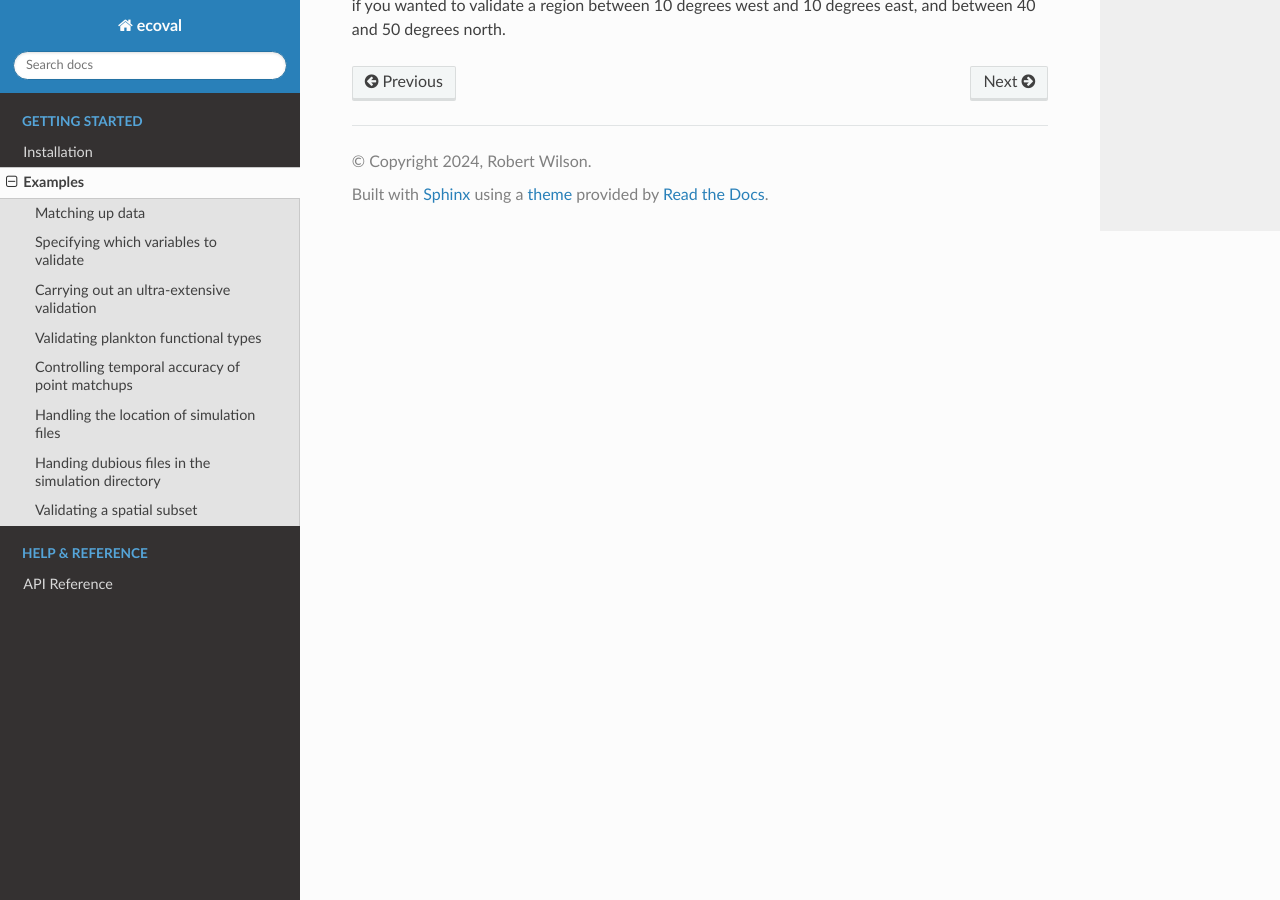
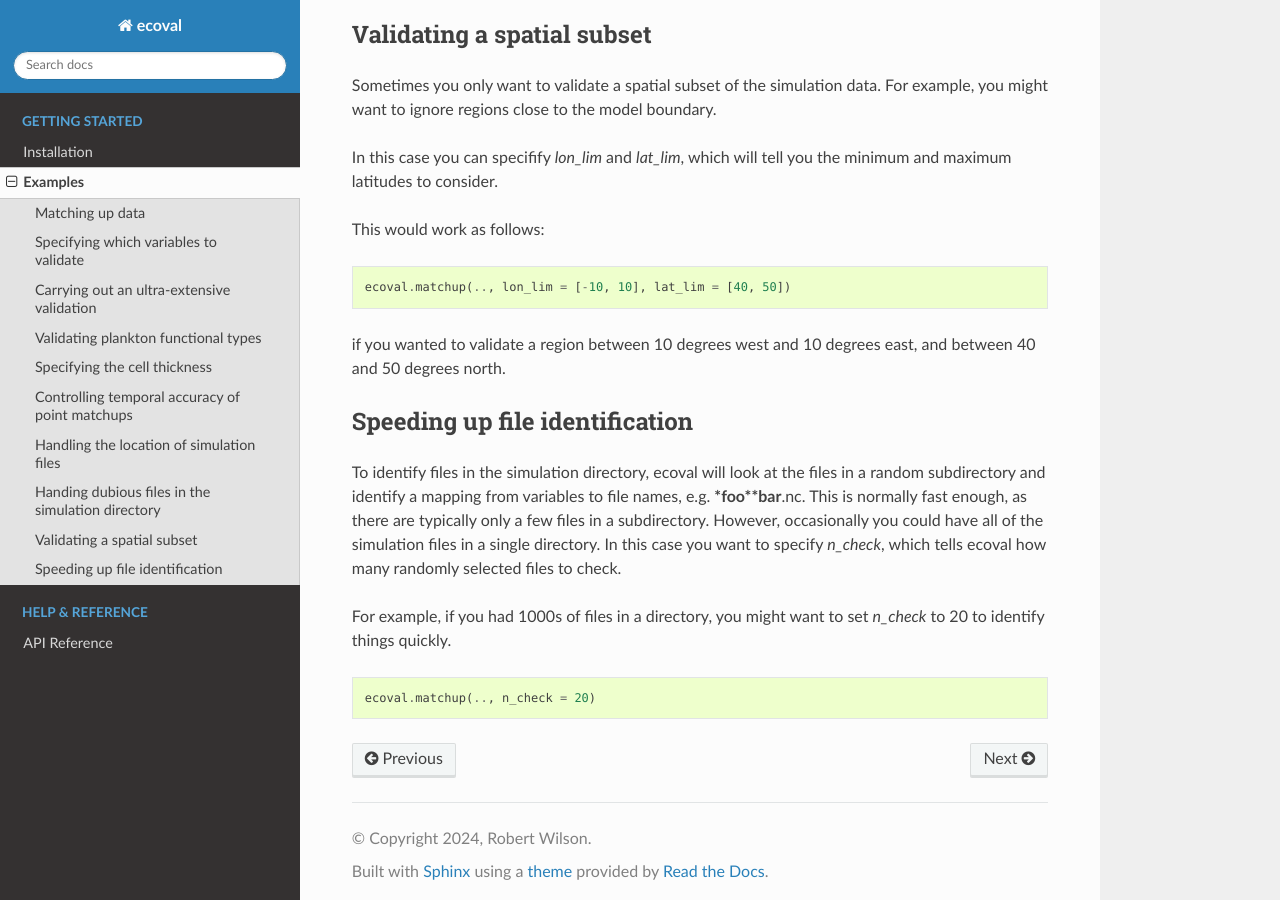
Before and after one commit to pmlmodelling/ecoval, a Sphinx documentation site: the page built from docs/source/examples.rst, in a window 1280 px wide and 900 px high, scrolled down 3224 px. Built offline with Sphinx 7.4.7 and the Read the Docs theme 3.1.0, drawn with Linux system fonts in a browser that asks for light colours; some of the changed text lies outside the part shown.

Commit message:
add n_check doc

```diff
--- a/docs/source/examples.rst
+++ b/docs/source/examples.rst
@@ -68,6 +68,20 @@ If you want to validate plankton functional types, you need to use the pft argum
 
 Note: PFT data is only available for 2011 and 2012.
 
+Specifying the cell thickness
+--------------------------------------
+
+To carry out 3D interpolation of the simulation data, ecoval needs to know the thickness of the cells in the model.
+For NEMO simulations it will assume it is the e3t variable and by default it will try to find this in the simulation files.
+
+However, if this is not available in the files you will need to provide it for any 3D matchups with observational data.
+
+Just create a file with the vertical thicknesses of each cell and point `matchup` towards it as follows:
+
+.. code:: ipython3
+
+   ecoval.matchup(.., thickenss = "/foo/bar/thickness.nc")
+
 Controlling temporal accuracy of point matchups
 ------------------------------------------------
 
@@ -130,3 +144,17 @@ This would work as follows:
    ecoval.matchup(.., lon_lim = [-10, 10], lat_lim = [40, 50])
 
 if you wanted to validate a region between 10 degrees west and 10 degrees east, and between 40 and 50 degrees north.
+
+
+Speeding up file identification
+------------------------------------------------
+
+To identify files in the simulation directory, ecoval will look at the files in a random subdirectory and identify a mapping from variables to file names, e.g. ***foo**bar**.nc.
+This is normally fast enough, as there are typically only a few files in a subdirectory.
+However, occasionally you could have all of the simulation files in a single directory. In this case you want to specify `n_check`, which tells ecoval how many randomly selected files to check.
+
+For example, if you had 1000s of files in a directory, you might want to set `n_check` to 20 to identify things quickly.
+
+.. code:: ipython3
+
+   ecoval.matchup(.., n_check = 20)
```
